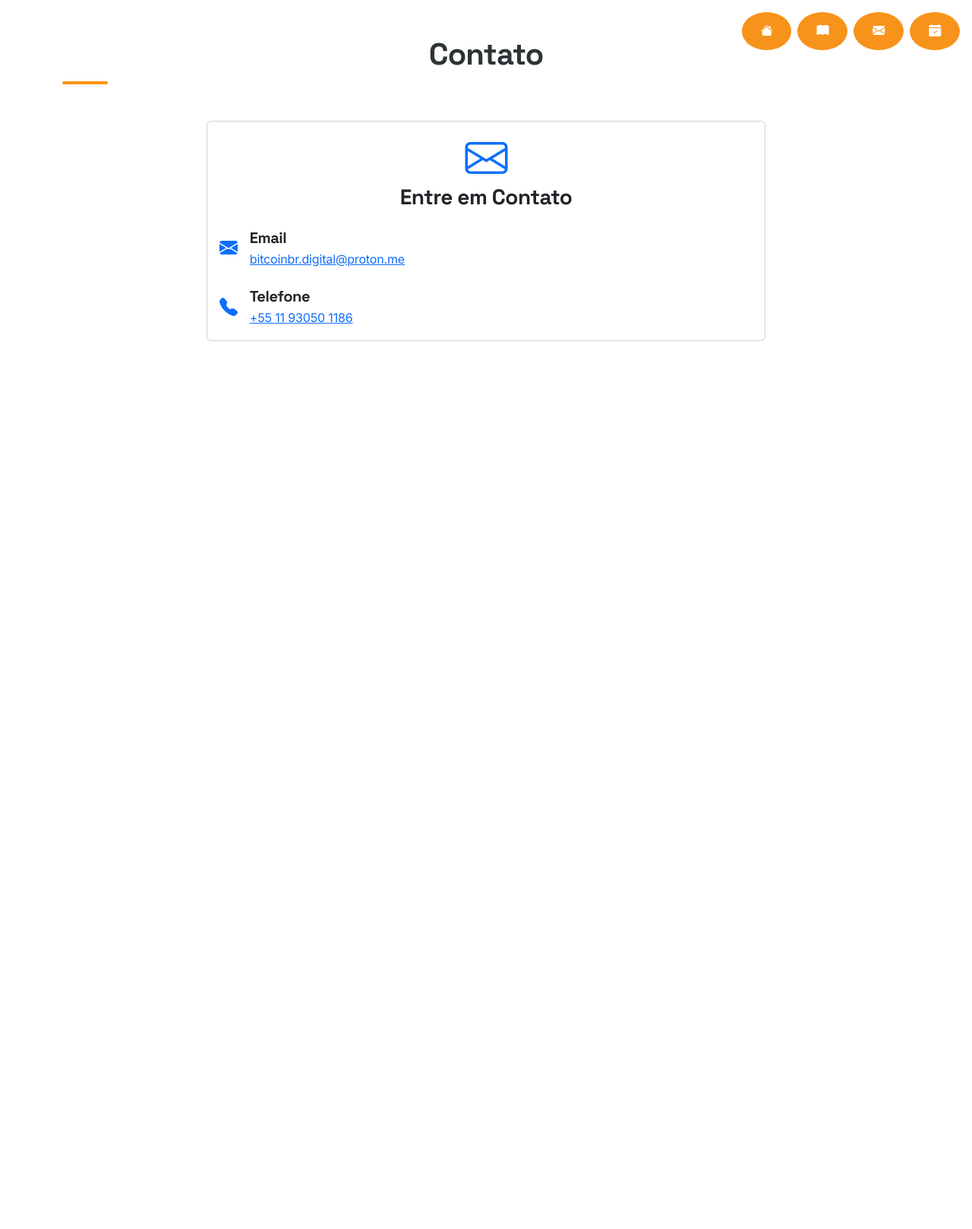
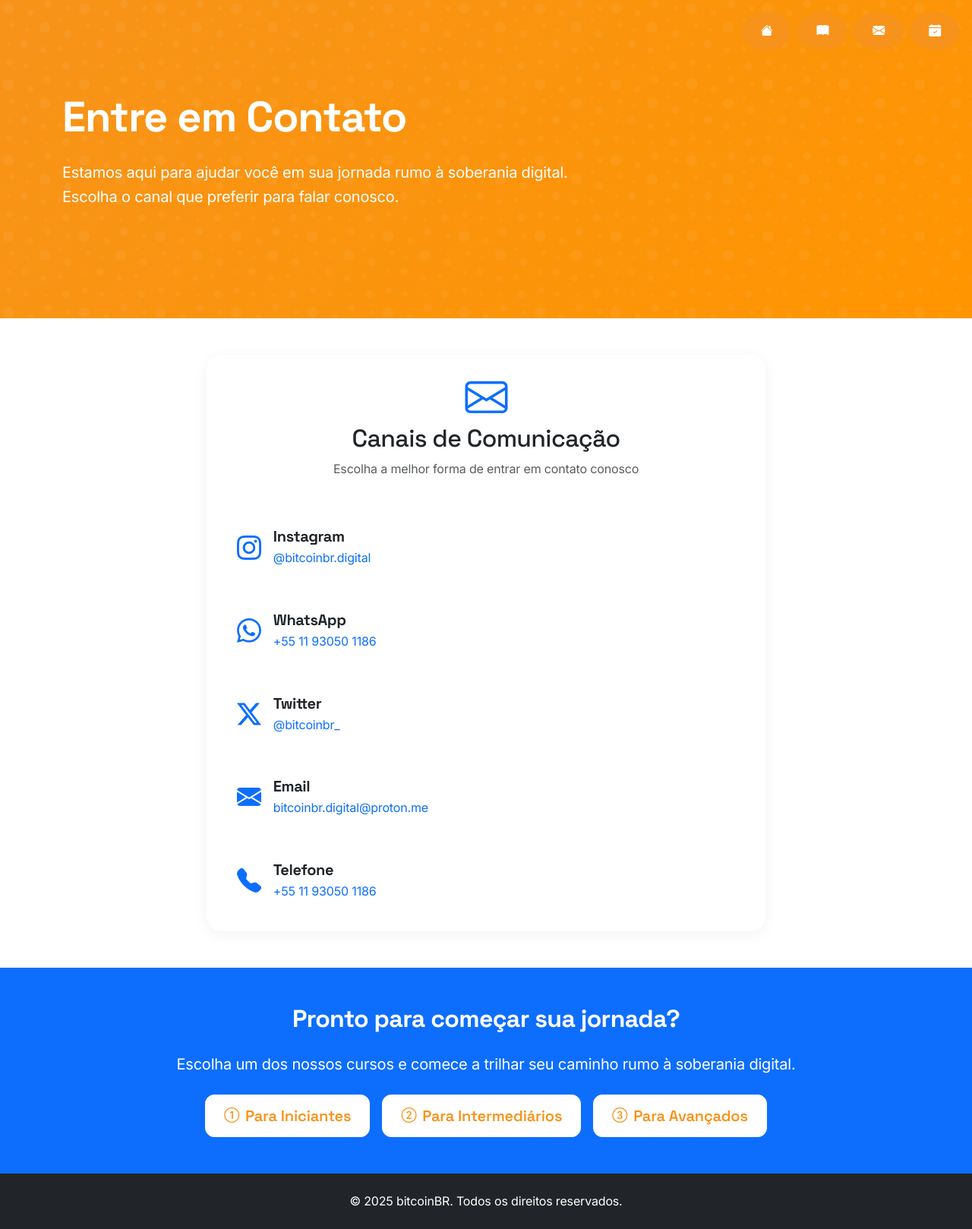
Before and after one commit to rmnobarra/bitcoinbr, a Jekyll site: the page built from contato.markdown, in a window 1280 px wide. Shown: the whole page at 76% size. Built offline with Jekyll 4.4.1, drawn with Linux system fonts in a browser that asks for light colours; before the commit the page ends 900 px from its top, so only the background shows below that.

Commit message:
feature: contato improved

```diff
--- a/contato.markdown
+++ b/contato.markdown
@@ -21,30 +21,66 @@ title: Contato - bitcoinBR
     </div>
 </div>
 
+<!-- Hero Section -->
+<section class="hero">
+    <div class="container">
+        <div class="row align-items-center">
+            <div class="col-lg-8">
+                <h1 class="display-4 fw-bold mb-4">Entre em Contato</h1>
+                <p class="lead mb-4">Estamos aqui para ajudar você em sua jornada rumo à soberania digital. Escolha o canal que preferir para falar conosco.</p>
+            </div>
+        </div>
+    </div>
+</section>
+
+<!-- Contact Section -->
 <section class="py-5">
     <div class="container">
-        <h1 class="section-title text-center mb-5">Contato</h1>
         <div class="row justify-content-center">
             <div class="col-md-8">
-                <div class="card">
-                    <div class="card-body">
-                        <div class="text-center mb-4">
+                <div class="card feature-card">
+                    <div class="card-body p-4">
+                        <div class="text-center mb-5">
                             <i class="bi bi-envelope display-4 text-primary mb-3"></i>
-                            <h3>Entre em Contato</h3>
+                            <h3 class="h2">Canais de Comunicação</h3>
+                            <p class="text-muted">Escolha a melhor forma de entrar em contato conosco</p>
                         </div>
                         <div class="contact-info">
-                            <div class="d-flex align-items-center mb-4">
-                                <i class="bi bi-envelope-fill text-primary me-3 fs-4"></i>
+                            <!-- Social Media Links -->
+                            <div class="d-flex align-items-center mb-4 p-3 rounded hover-bg">
+                                <i class="bi bi-instagram text-primary me-3 fs-2"></i>
+                                <div>
+                                    <h5 class="mb-1">Instagram</h5>
+                                    <p class="mb-0"><a href="https://www.instagram.com/bitcoinbr.digital/" target="_blank" rel="noopener noreferrer" class="text-decoration-none">@bitcoinbr.digital</a></p>
+                                </div>
+                            </div>
+                            <div class="d-flex align-items-center mb-4 p-3 rounded hover-bg">
+                                <i class="bi bi-whatsapp text-primary me-3 fs-2"></i>
+                                <div>
+                                    <h5 class="mb-1">WhatsApp</h5>
+                                    <p class="mb-0"><a href="https://wa.me/5511930501186?text=" target="_blank" rel="noopener noreferrer" class="text-decoration-none">+55 11 93050 1186</a></p>
+                                </div>
+                            </div>
+                            <div class="d-flex align-items-center mb-4 p-3 rounded hover-bg">
+                                <i class="bi bi-twitter-x text-primary me-3 fs-2"></i>
+                                <div>
+                                    <h5 class="mb-1">Twitter</h5>
+                                    <p class="mb-0"><a href="https://x.com/bitcoinbr_" target="_blank" rel="noopener noreferrer" class="text-decoration-none">@bitcoinbr_</a></p>
+                                </div>
+                            </div>
+                            <!-- Contact Information -->
+                            <div class="d-flex align-items-center mb-4 p-3 rounded hover-bg">
+                                <i class="bi bi-envelope-fill text-primary me-3 fs-2"></i>
                                 <div>
                                     <h5 class="mb-1">Email</h5>
-                                    <p class="mb-0"><a href="mailto:bitcoinbr.digital@proton.me">bitcoinbr.digital@proton.me</a></p>
+                                    <p class="mb-0"><a href="mailto:bitcoinbr.digital@proton.me" class="text-decoration-none">bitcoinbr.digital@proton.me</a></p>
                                 </div>
                             </div>
-                            <div class="d-flex align-items-center">
-                                <i class="bi bi-telephone-fill text-primary me-3 fs-4"></i>
+                            <div class="d-flex align-items-center p-3 rounded hover-bg">
+                                <i class="bi bi-telephone-fill text-primary me-3 fs-2"></i>
                                 <div>
                                     <h5 class="mb-1">Telefone</h5>
-                                    <p class="mb-0"><a href="tel:+5511930501186">+55 11 93050 1186</a></p>
+                                    <p class="mb-0"><a href="tel:+5511930501186" class="text-decoration-none">+55 11 93050 1186</a></p>
                                 </div>
                             </div>
                         </div>
@@ -54,3 +90,36 @@ title: Contato - bitcoinBR
         </div>
     </div>
 </section>
+
+<!-- CTA Section -->
+<section class="py-5 bg-primary text-white">
+    <div class="container text-center">
+        <h2 class="mb-4">Pronto para começar sua jornada?</h2>
+        <p class="lead mb-4">Escolha um dos nossos cursos e comece a trilhar seu caminho rumo à soberania digital.</p>
+        <div class="d-flex justify-content-center gap-3 flex-wrap">
+            <a href="/cursos/primeiros-passos/" class="btn btn-light btn-lg">
+                <i class="bi bi-1-circle me-2"></i>Para Iniciantes
+            </a>
+            <a href="/cursos/soberania-digital/" class="btn btn-light btn-lg">
+                <i class="bi bi-2-circle me-2"></i>Para Intermediários
+            </a>
+            <a href="/cursos/mestre-autocustodia/" class="btn btn-light btn-lg">
+                <i class="bi bi-3-circle me-2"></i>Para Avançados
+            </a>
+        </div>
+    </div>
+</section>
+
+<!-- Footer -->
+<footer class="py-4 bg-dark text-white">
+    <div class="container text-center">
+        <p class="mb-0">© 2025 bitcoinBR. Todos os direitos reservados.</p>
+    </div>
+</footer>
+
+<style>
+.hover-bg:hover {
+    background-color: rgba(var(--bs-primary-rgb), 0.1);
+    transition: background-color 0.3s ease;
+}
+</style>
```
